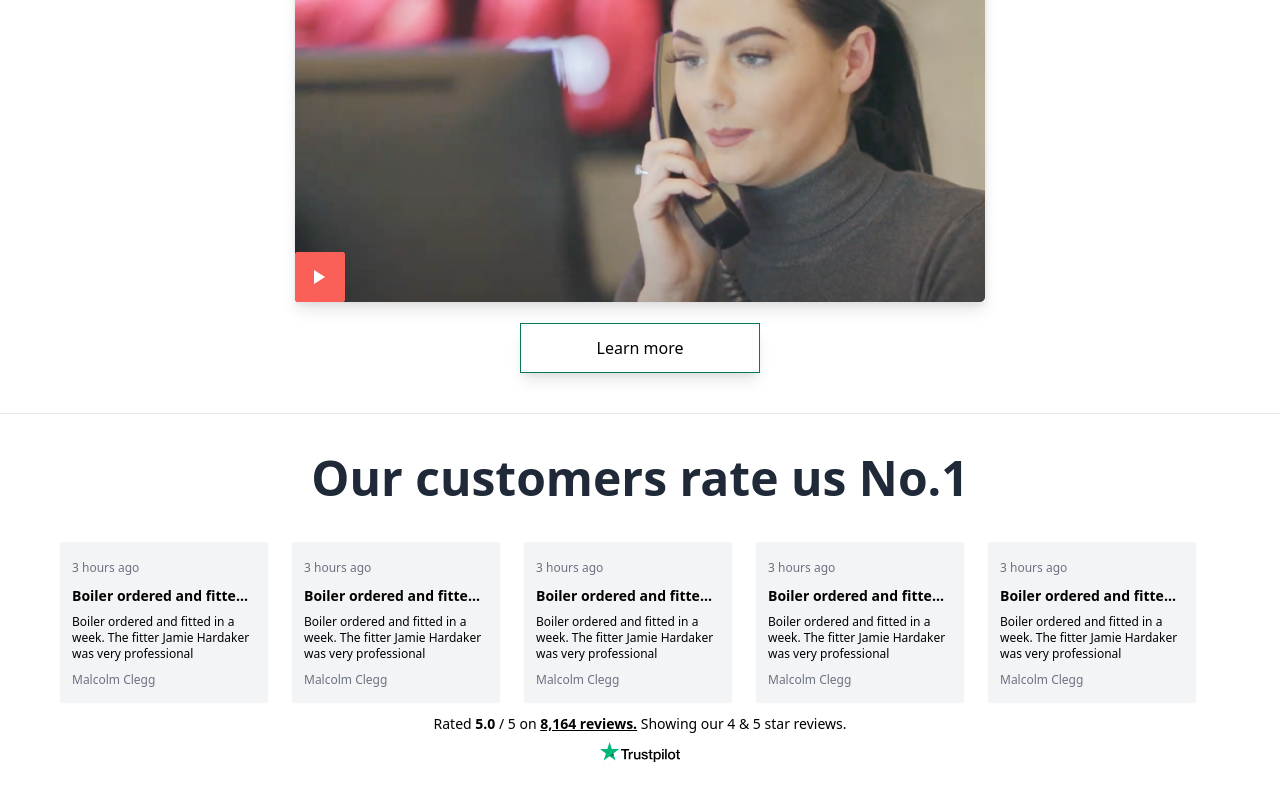
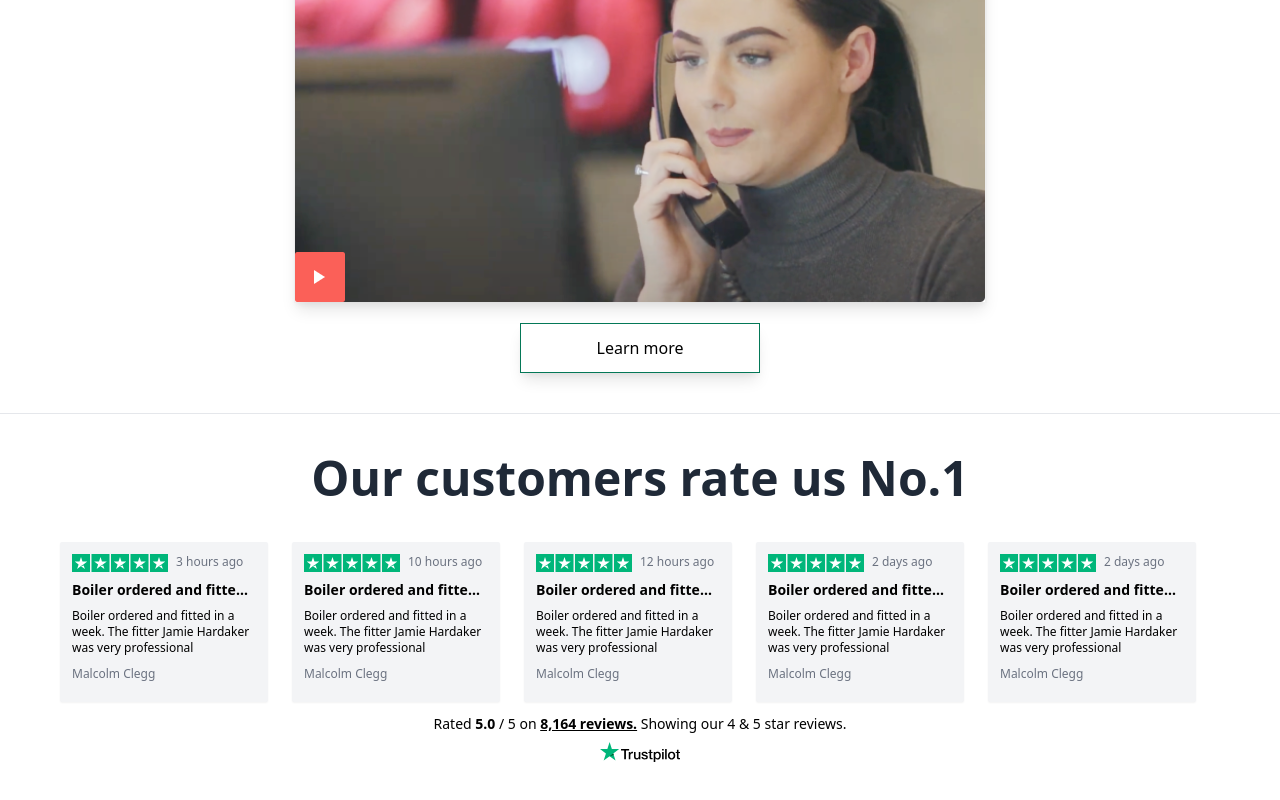
Before and after one commit to Domnewmarch/boxt-react, a React (Create React App) app: page / in a window 1280 px wide. Shown: the part 1349-2149 px from the top of the page. Built offline with nearby package versions, Linux system fonts and the light colour scheme.

Commit message:
star SVG for reviews

```diff
--- a/src/components/Reviews/Review.js
+++ b/src/components/Reviews/Review.js
@@ -23,28 +23,28 @@ export default class Review extends Component {
                     />
 
                     <ReviewBox
-                        time="3 hours ago"
+                        time="10 hours ago"
                         title="Boiler ordered and fitted in a week "
                         review="Boiler ordered and fitted in a week. The fitter Jamie Hardaker was very professional"
                         name="Malcolm Clegg"
                     />
 
                     <ReviewBox
-                        time="3 hours ago"
+                        time="12 hours ago"
                         title="Boiler ordered and fitted in a week "
                         review="Boiler ordered and fitted in a week. The fitter Jamie Hardaker was very professional"
                         name="Malcolm Clegg"
                     />
 
                     <ReviewBox
-                        time="3 hours ago"
+                        time="2 days ago"
                         title="Boiler ordered and fitted in a week "
                         review="Boiler ordered and fitted in a week. The fitter Jamie Hardaker was very professional"
                         name="Malcolm Clegg"
                     />
 
                     <ReviewBox
-                        time="3 hours ago"
+                        time="2 days ago"
                         title="Boiler ordered and fitted in a week "
                         review="Boiler ordered and fitted in a week. The fitter Jamie Hardaker was very professional"
                         name="Malcolm Clegg"
--- a/src/components/Reviews/ReviewBox.js
+++ b/src/components/Reviews/ReviewBox.js
@@ -1,5 +1,5 @@
 import React, { Component } from 'react';
-
+import Stars from '../../assets/logos/stars-5-1.svg'
 
 export default class ReviewBox extends Component {
     render(){
@@ -7,7 +7,11 @@ export default class ReviewBox extends Component {
 
             <div className="h-40 w-52 bg-gray-100 inline-block shadow-sm p-3 relative rounded-sm mt-10 mb-2 mr-6">
 
-                <span className="text-xs text-gray-500 text-left m-auto"> {this.props.time}</span>
+                <div className="flex">
+                    <img className="w-24 mr-2 m-0" src={Stars} alt="" />
+                    <span className="text-xs text-gray-500 text-left m-0"> {this.props.time}</span>
+                </div>
+
                 <h3 className="overflow-hidden overflow-ellipsis whitespace-nowrap text-sm font-bold mt-2 mb-2">{this.props.title}</h3>
                 <p className=" text-xs break-words max-h-14 overflow-hidden mb-1">{this.props.review}</p>
                 <span className="text-xs text-gray-500 font-light"> {this.props.name}</span>
```
Also changed, not shown: src/assets/logos/stars-5-1.svg (added).
